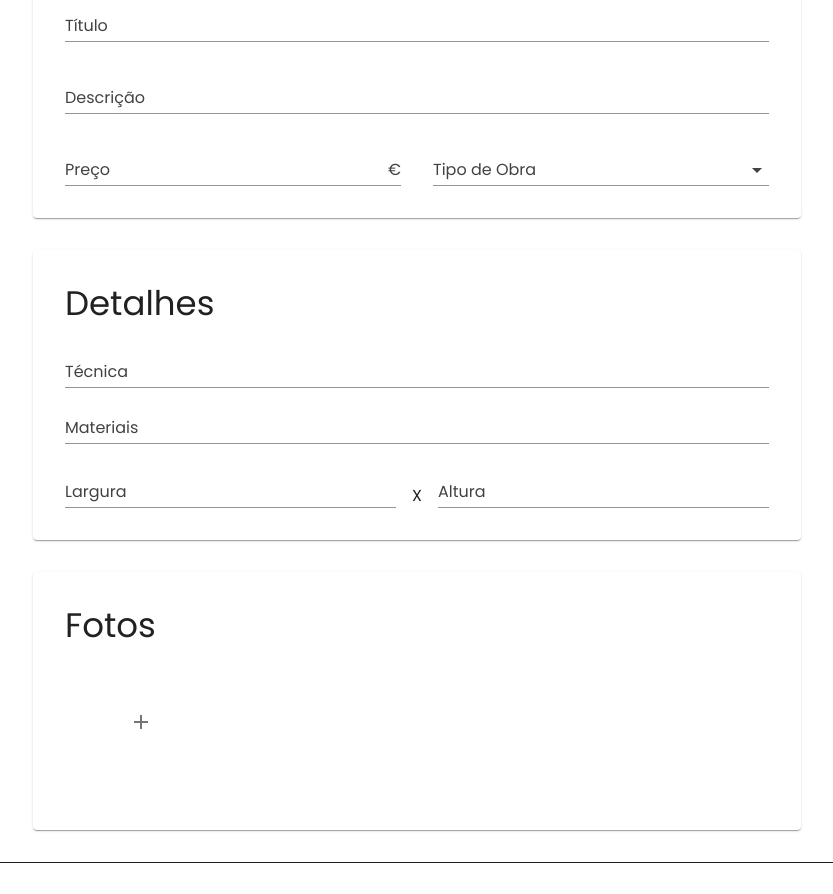
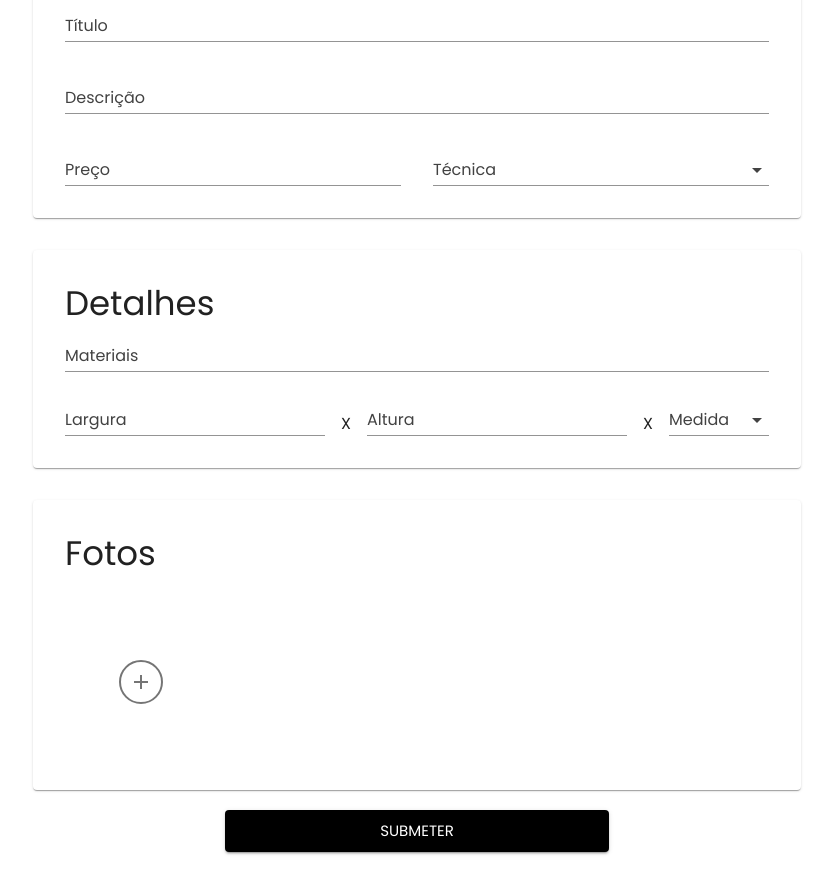
Before and after one commit to JoaoGiesteira33/apac-loja, a React (Vite) app in the folder client/: page /profile/new-product in a window 1280 px wide. Shown: the part 480-1374 px from the top of the page, without its empty margins (223-1056 px from the left). Built offline with nearby package versions, Linux system fonts and the light colour scheme.

Commit message:
Pagina novo produto visualmente concluida

```diff
--- a/client/package.json
+++ b/client/package.json
@@ -38,6 +38,7 @@
         "react-jwt": "^1.2.0",
         "react-material-ui-carousel": "^3.4.2",
         "react-multi-carousel": "^2.8.4",
+        "react-number-format": "^5.3.1",
         "react-router-dom": "^6.17.0",
         "socket.io-client": "^4.7.2",
         "three": "^0.158.0",
--- a/client/src/components/pintar_o_7/SelectType.tsx
+++ b/client/src/components/pintar_o_7/SelectType.tsx
@@ -35,7 +35,7 @@ const availableTypes: string[] = [
     'Impressões e Gravuras',
     'Arte Digital',
     'Instalação',
-    'Desing',
+    'Design',
     'Arte Têxtil',
 ];
 
--- a/client/src/locales/portuguese.json
+++ b/client/src/locales/portuguese.json
@@ -30,7 +30,7 @@
         "artist": {
             "pieces": "obras do artista",
             "your-pieces": "As suas obras",
-            "new-piece": "Nova obra",
+            "new-piece": "Nova Obra",
             "new-piece-page": {
                 "paper-basic-info": "Informação da Obra",
                 "paper-details": "Detalhes",
@@ -54,7 +54,8 @@
             "contact": "Fala connosco",
             "type-of-piece": "Tipo de Obra",
             "types": "Tipos",
-            "send": "Enviar"
+            "send": "Enviar",
+            "submit": "Submeter"
         },
         "home": {},
         "forms": {
@@ -81,7 +82,8 @@
             "height": "Altura",
             "depth": "Profundidade",
             "materials": "Materiais",
-            "materials-placeholder": "Adicione lista materiais utilizados (\u2936)"
+            "materials-placeholder": "Adicione lista materiais utilizados (\u2936)",
+            "measure": "Medida"
         },
         "profile": {
             "requests": {
--- a/client/src/pages/Seller/NewProduct.tsx
+++ b/client/src/pages/Seller/NewProduct.tsx
@@ -1,13 +1,10 @@
 import {
     Autocomplete,
     Box,
+    Button,
     Chip,
     FormControl,
     IconButton,
-    ImageList,
-    ImageListItem,
-    Input,
-    InputAdornment,
     InputLabel,
     MenuItem,
     Paper,
@@ -20,8 +17,10 @@ import {
 import Grid from '@mui/material/Unstable_Grid2';
 import DeleteIcon from '@mui/icons-material/Delete';
 import AddIcon from '@mui/icons-material/Add';
+import { NumericFormat, NumericFormatProps } from 'react-number-format';
 import { useRef, useState } from 'react';
 import { useTranslation } from 'react-i18next';
+import React from 'react';
 
 const availableTypes: string[] = [
     'Pintura',
@@ -32,9 +31,72 @@ const availableTypes: string[] = [
     'Impressões e Gravuras',
     'Arte Digital',
     'Instalação',
-    'Desing',
+    'Design',
     'Arte Têxtil',
 ];
+
+const measureUnits: string[] = ['cm', 'm', 'mm', 'in', 'ft'];
+
+interface CustomProps {
+    onChange: (event: { target: { name: string; value: string } }) => void;
+    name: string;
+}
+
+const PriceInput = React.forwardRef<NumericFormatProps, CustomProps>(
+    function NumericFormatCustom(props, ref) {
+        const { onChange, ...other } = props;
+
+        return (
+            <NumericFormat
+                {...other}
+                getInputRef={ref}
+                onValueChange={(values) => {
+                    onChange({
+                        target: {
+                            name: props.name,
+                            value: values.value,
+                        },
+                    });
+                }}
+                allowNegative={false}
+                allowedDecimalSeparators={[',']}
+                decimalScale={2}
+                decimalSeparator=","
+                fixedDecimalScale={true}
+                thousandsGroupStyle="thousand"
+                thousandSeparator="."
+                valueIsNumericString
+                suffix="€"
+            />
+        );
+    }
+);
+
+const DimensionInput = React.forwardRef<NumericFormatProps, CustomProps>(
+    function NumericFormatCustom(props, ref) {
+        const { onChange, ...other } = props;
+
+        return (
+            <NumericFormat
+                {...other}
+                getInputRef={ref}
+                onValueChange={(values) => {
+                    onChange({
+                        target: {
+                            name: props.name,
+                            value: values.value,
+                        },
+                    });
+                }}
+                allowNegative={false}
+                allowedDecimalSeparators={[',']}
+                decimalScale={2}
+                decimalSeparator=","
+                valueIsNumericString
+            />
+        );
+    }
+);
 
 export default function NewProduct() {
     const { t } = useTranslation();
@@ -42,15 +104,17 @@ export default function NewProduct() {
 
     const [title, setTitle] = useState('');
     const [description, setDescription] = useState('');
-    const [price, setPrice] = useState(9.99);
     const [selectedTypes, setSelectedTypes] = useState<string>('');
     const [technique, setTechnique] = useState('');
     const [materials, setMaterials] = useState<string>('');
-    const [width, setWidth] = useState<string>('');
-    const [height, setHeight] = useState<string>('');
     const [depth, setDepth] = useState<string>('');
     const [measureUnit, setMeasureUnit] = useState<string>('');
     const [show, setShow] = useState<boolean[]>([]);
+    const [maskedValues, setMaskedValues] = React.useState({
+        price: '',
+        width: '',
+        height: '',
+    });
 
     const [images, setImages] = useState<File[]>([]);
     const imageUrls = images.map((file) => URL.createObjectURL(file));
@@ -69,6 +133,7 @@ export default function NewProduct() {
     };
 
     const onMouseOver = (index: number) => {
+        console.log(maskedValues.price);
         const newShow = [...show];
         newShow[index] = true;
         setShow(newShow);
@@ -77,6 +142,17 @@ export default function NewProduct() {
         const newShow = [...show];
         newShow[index] = false;
         setShow(newShow);
+    };
+
+    const handleMaskedValuesChange = (
+        event: React.ChangeEvent<HTMLInputElement>
+    ) => {
+        console.log(event.target.name);
+        console.log(event.target.value);
+        setMaskedValues({
+            ...maskedValues,
+            [event.target.name]: event.target.value,
+        });
     };
 
     return (
@@ -139,19 +215,18 @@ export default function NewProduct() {
                         spacing={{ xs: 2, sm: 4 }}
                         sx={{ marginTop: '1rem' }}
                         alignItems={'center'}>
-                        <FormControl fullWidth variant="standard">
-                            <InputLabel htmlFor="standard-adornment-amount">
-                                {t('global.price')}
-                            </InputLabel>
-                            <Input
-                                id="price"
-                                endAdornment={
-                                    <InputAdornment position="end">
-                                        €
-                                    </InputAdornment>
-                                }
-                            />
-                        </FormControl>
+                        <TextField
+                            fullWidth
+                            label={t('global.price')}
+                            value={maskedValues.price}
+                            onChange={handleMaskedValuesChange}
+                            name="price"
+                            id="formatted-price-input"
+                            InputProps={{
+                                inputComponent: PriceInput as any,
+                            }}
+                            variant="standard"
+                        />
                         <FormControl
                             variant="standard"
                             sx={{
@@ -161,7 +236,7 @@ export default function NewProduct() {
                             }}
                             fullWidth>
                             <InputLabel id="select-type-label">
-                                {t('global.type-of-piece')}
+                                {t('product.technique')}
                             </InputLabel>
                             <Select
                                 labelId="select-type-label"
@@ -188,18 +263,6 @@ export default function NewProduct() {
                     <Typography variant="h4">
                         {t('artist.new-piece-page.paper-details')}
                     </Typography>
-                    <TextField
-                        variant="standard"
-                        margin="normal"
-                        label={t('product.technique')}
-                        type="text"
-                        fullWidth
-                        error={false}
-                        helperText={''}
-                        id="technique"
-                        value={technique}
-                        onChange={(e) => setTechnique(e.target.value)}
-                    />
                     <Autocomplete
                         multiple
                         id="materials"
@@ -229,30 +292,55 @@ export default function NewProduct() {
                         sx={{ marginTop: '1rem' }}
                         alignItems={'center'}>
                         <TextField
+                            fullWidth
+                            label={t('product.width')}
+                            value={maskedValues.width}
+                            onChange={handleMaskedValuesChange}
+                            name="width"
+                            id="formatted-width-input"
+                            InputProps={{
+                                inputComponent: DimensionInput as any,
+                            }}
                             variant="standard"
-                            margin="normal"
-                            label={t('product.width')}
-                            type="text"
-                            fullWidth
-                            error={false}
-                            helperText={''}
-                            id="width"
-                            value={width}
-                            onChange={(e) => setWidth(e.target.value)}
                         />
                         <Typography alignSelf={'flex-end'}>X</Typography>
                         <TextField
+                            fullWidth
+                            label={t('product.height')}
+                            value={maskedValues.height}
+                            onChange={handleMaskedValuesChange}
+                            name="height"
+                            id="formatted-height-input"
+                            InputProps={{
+                                inputComponent: DimensionInput as any,
+                            }}
                             variant="standard"
-                            margin="normal"
-                            label={t('product.height')}
-                            type="text"
-                            fullWidth
-                            error={false}
-                            helperText={''}
-                            id="height"
-                            value={height}
-                            onChange={(e) => setHeight(e.target.value)}
                         />
+                        <Typography alignSelf={'flex-end'}>X</Typography>
+                        <FormControl
+                            variant="standard"
+                            sx={{
+                                m: 1,
+                                maxWidth: 100,
+                                margin: '0',
+                            }}
+                            fullWidth>
+                            <InputLabel id="select-type-label">
+                                {t('product.measure')}
+                            </InputLabel>
+                            <Select
+                                labelId="select-type-label"
+                                id="demo-simple-select-standard"
+                                value={measureUnit}
+                                onChange={(e) => setMeasureUnit(e.target.value)}
+                                label={t('product.measure')}>
+                                {measureUnits.map((tp, index) => (
+                                    <MenuItem key={index} value={tp}>
+                                        {tp}
+                                    </MenuItem>
+                                ))}
+                            </Select>
+                        </FormControl>
                     </Stack>
                 </Paper>
                 <Paper
@@ -271,7 +359,7 @@ export default function NewProduct() {
                         accept="image/*"
                         onChange={onImageChange}
                     />
-                    <Grid container spacing={4}>
+                    <Grid container marginTop={2} spacing={4}>
                         {imageUrls.map((url, index) => (
                             <Grid xs={6} sm={4} md={3} key={index}>
                                 <Box
@@ -319,7 +407,9 @@ export default function NewProduct() {
                                     title={t(
                                         'artist.new-piece-page.add-photos'
                                     )}>
-                                    <IconButton onClick={addNewImage}>
+                                    <IconButton
+                                        sx={{ border: 2 }}
+                                        onClick={addNewImage}>
                                         <AddIcon />
                                     </IconButton>
                                 </Tooltip>
@@ -327,6 +417,19 @@ export default function NewProduct() {
                         </Grid>
                     </Grid>
                 </Paper>
+                <Button
+                    type="submit"
+                    variant="contained"
+                    size="large"
+                    style={{
+                        margin: '20px 0',
+                        width: '50%',
+                        backgroundColor: 'black',
+                        color: 'white',
+                        alignSelf: 'center',
+                    }}>
+                    {t('global.submit')}
+                </Button>
             </Stack>
         </Box>
     );
--- a/client/src/pages/pintar_o_7/Home.tsx
+++ b/client/src/pages/pintar_o_7/Home.tsx
@@ -48,6 +48,7 @@ export default function Home() {
                 ]
             );
     }, [featured.products]);
+
     return (
         <Box
             component="div"
```
Also changed, not shown: 1 other file (tests, documents, lock files or other folders).
